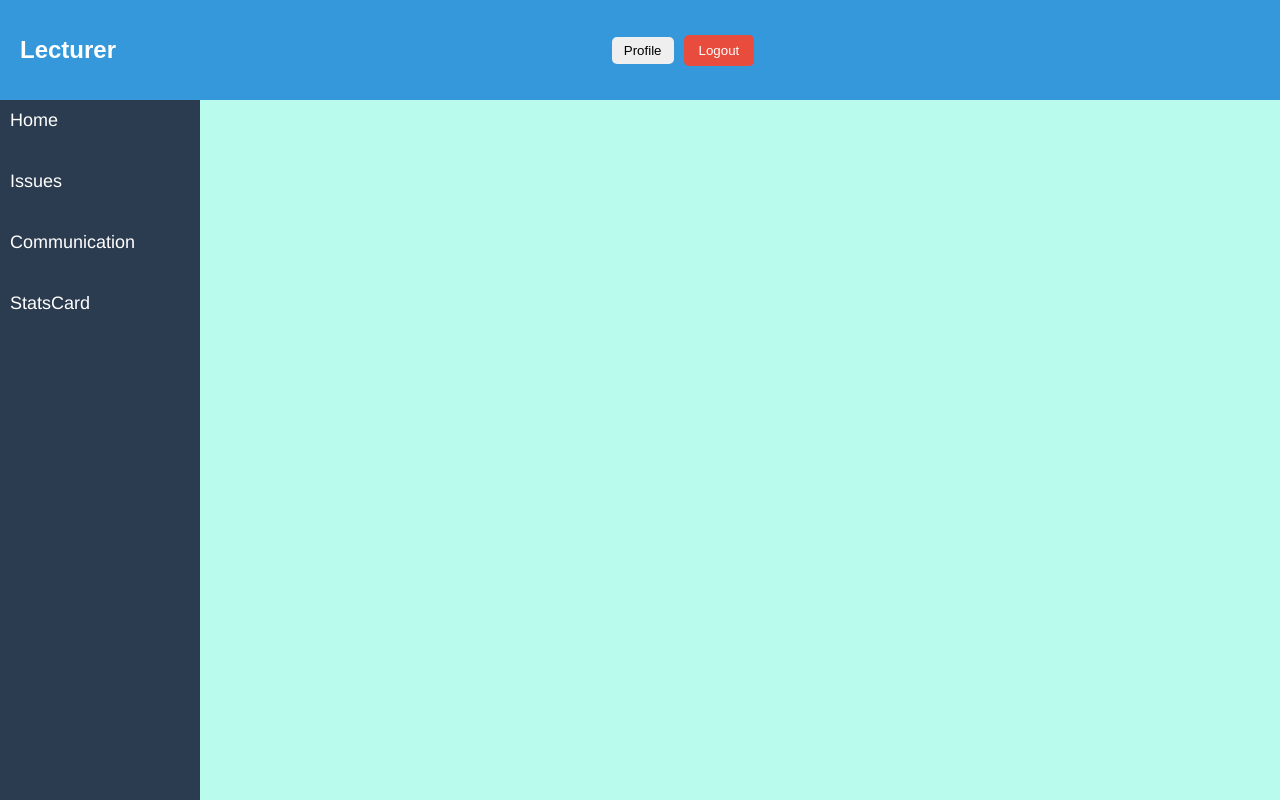
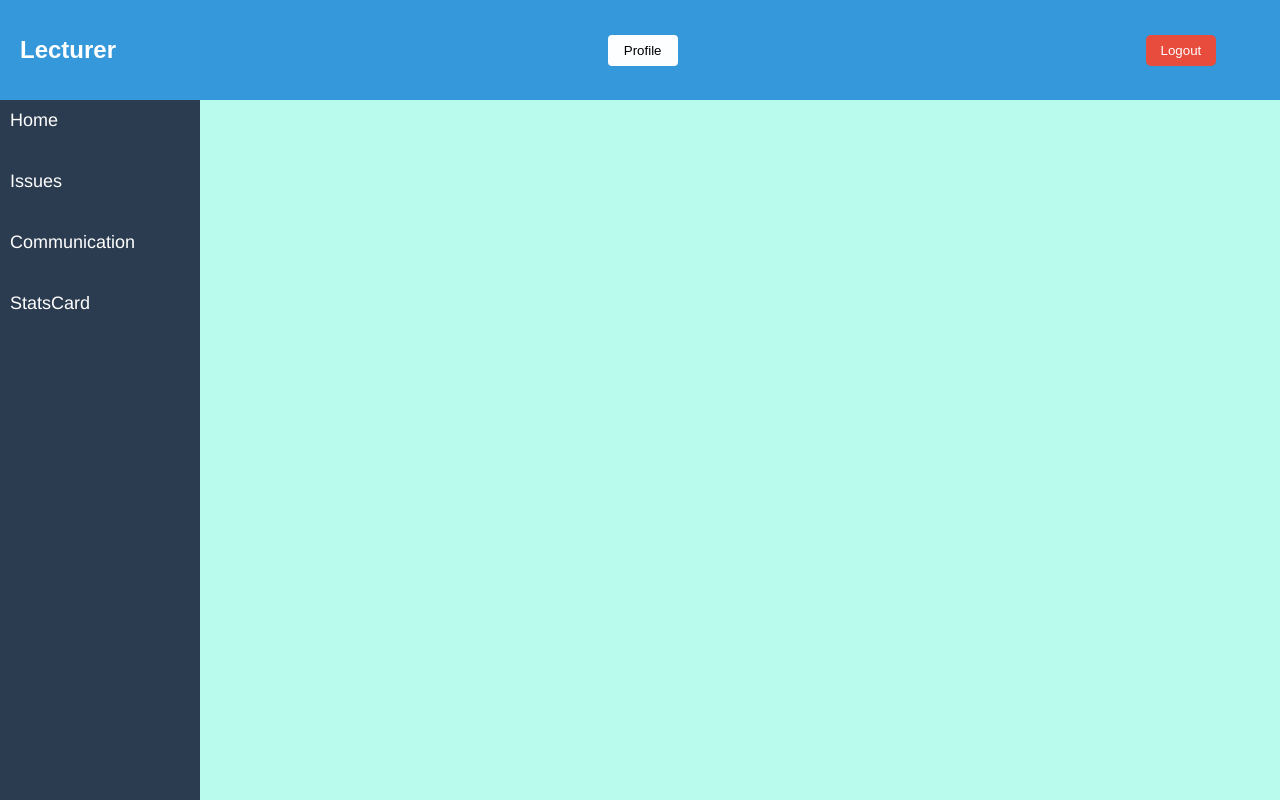
Before and after one commit to kuboilynn/softwaredevelopment, a React (Create React App) app in the folder front/my-app/: page /LecturerDashBoard in a window 1280 px wide. Built offline with nearby package versions, Linux system fonts and the light colour scheme.

Commit message:
Made stylings for the button (profile button added in the header)

```diff
--- a/front/my-app/src/pages/styles/Header.css
+++ b/front/my-app/src/pages/styles/Header.css
@@ -17,11 +17,22 @@
     font-size: 24px;
     font-family: Arial, Helvetica, sans-serif;
 }
-
+.profile-button{
+    padding: 0.5rem 1rem;
+    background: #fdfeff;
+    color: black;
+    border: none;
+    border-radius: 4px;
+    cursor: pointer;
+}
+.profile-button:hover{
+    background-color: #0056b3;
+}
 
 .Logout-button{
     background-color: #e74c3c;
     color: white;
+    margin-left: 80%;
     padding: 8px 15px;
     border: none;
     border-radius: 5px;
```
